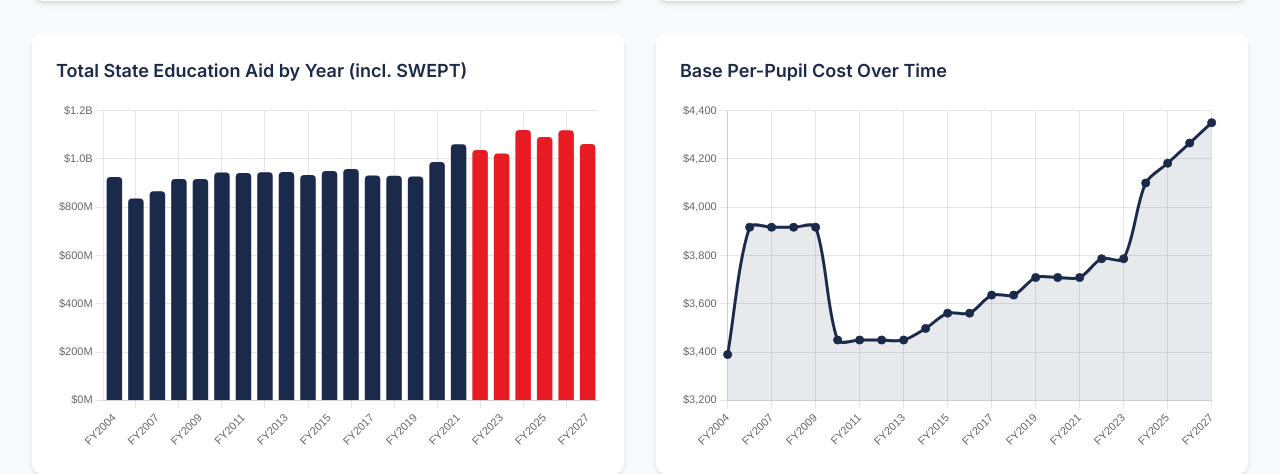
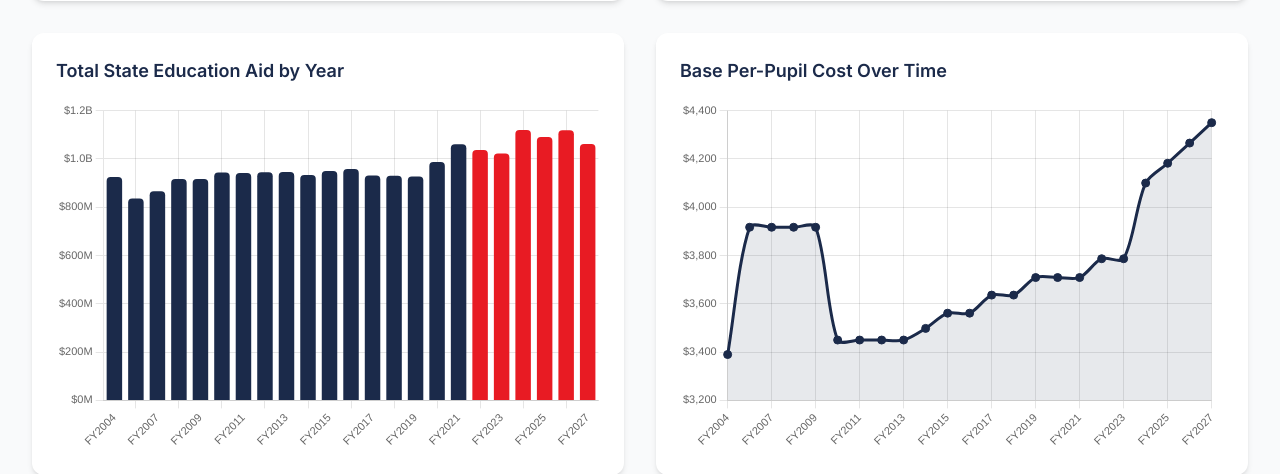
Before and after one commit to cmaidmentnh/nh-education-aid, a Flask app: page / in a window 1280 px wide. Shown: the part 1171-1645 px from the top of the page. Run offline with Flask 3, Linux system fonts and the light colour scheme; some libraries are stand-ins or nearby versions.

Commit message:
Remove SWEPT note from chart title
Co-Authored-By: Claude Opus 4.6 <noreply@anthropic.com>

```diff
--- a/templates/index.html
+++ b/templates/index.html
@@ -71,7 +71,7 @@
 
             <!-- Total Aid Bar Chart -->
             <div class="bg-white rounded-xl shadow-md p-6">
-                <h3 class="text-lg font-semibold text-navy-800 mb-4">Total State Education Aid by Year (incl. SWEPT)</h3>
+                <h3 class="text-lg font-semibold text-navy-800 mb-4">Total State Education Aid by Year</h3>
                 <div class="chart-container" style="height: 350px;">
                     <canvas id="totalAidChart"></canvas>
                 </div>
```
